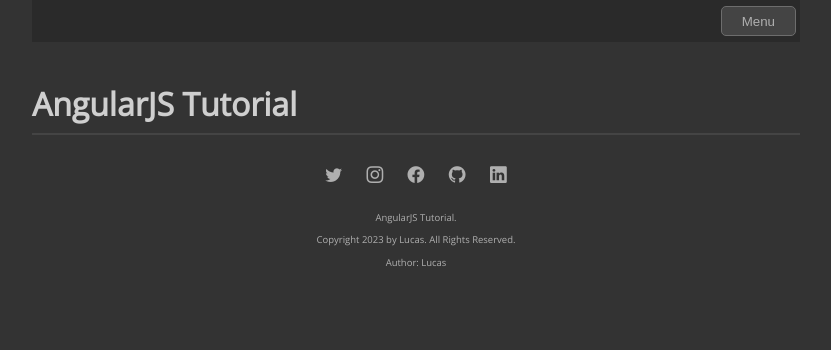
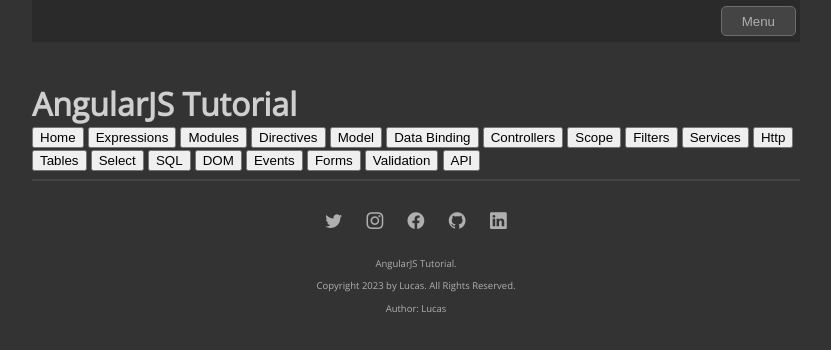
Before and after one commit to larcondo/AngularJS_Tutorial, a plain HTML site: page index.html in a window 1280 px wide. Shown: the whole page, without its empty margins (224-1055 px from the left). Drawn offline with nearby package versions, Linux system fonts and the light colour scheme.

Commit message:
Agregado de Botones en la página index.html

```diff
--- a/index.html
+++ b/index.html
@@ -31,6 +31,30 @@
 
     <h1>AngularJS Tutorial</h1>
 
+    <div class="contenedor-botones">
+
+        <a href="./home.html"><button>Home</button></a>
+        <a href="./angular_expressions.html"><button>Expressions</button></a>
+        <a href="./angular_modules.html"><button>Modules</button></a>
+        <a href="./angular_directives.html"><button>Directives</button></a>
+        <a href="./angular_model.html"><button>Model</button></a>
+        <a href="./angular_databinding.html"><button>Data Binding</button></a>
+        <a href="./angular_controllers.html"><button>Controllers</button></a>
+        <a href="./angular_scopes.html"><button>Scope</button></a>
+        <a href="./angular_filters.html"><button>Filters</button></a>
+        <a href="./angular_services.html"><button>Services</button></a>
+        <a href="./angular_http.html"><button>Http</button></a>
+        <a href="./angular_tables.html"><button>Tables</button></a>
+        <a href="./angular_select.html"><button>Select</button></a>
+        <a href="./angular_sql.html"><button>SQL</button></a>
+        <a href="./angular_htmldom.html"><button>DOM</button></a>
+        <a href="./angular_events.html"><button>Events</button></a>
+        <a href="./angular_forms.html"><button>Forms</button></a>
+        <a href="./angular_validation.html"><button>Validation</button></a>
+        <a href="./angular_api.html"><button>API</button></a>
+
+    </div>
+
     <hr>
     <footer>
 
```
